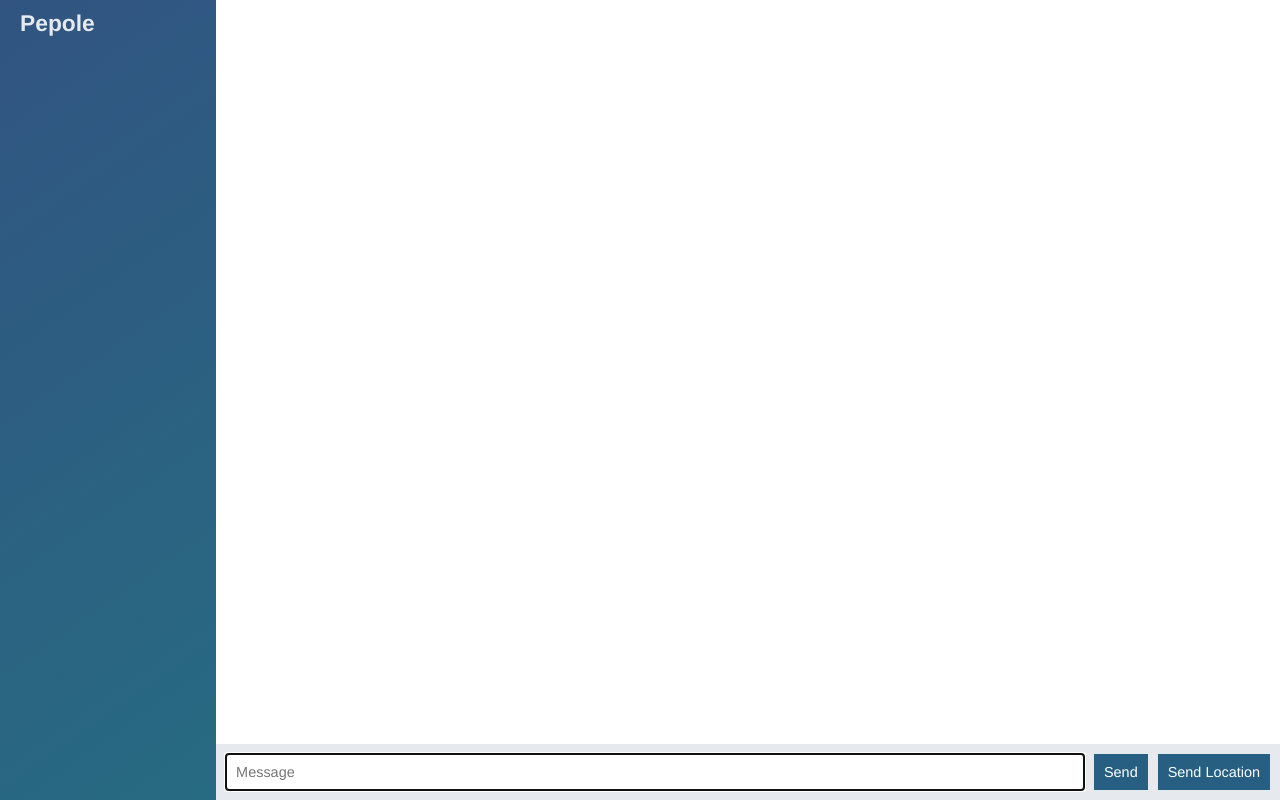
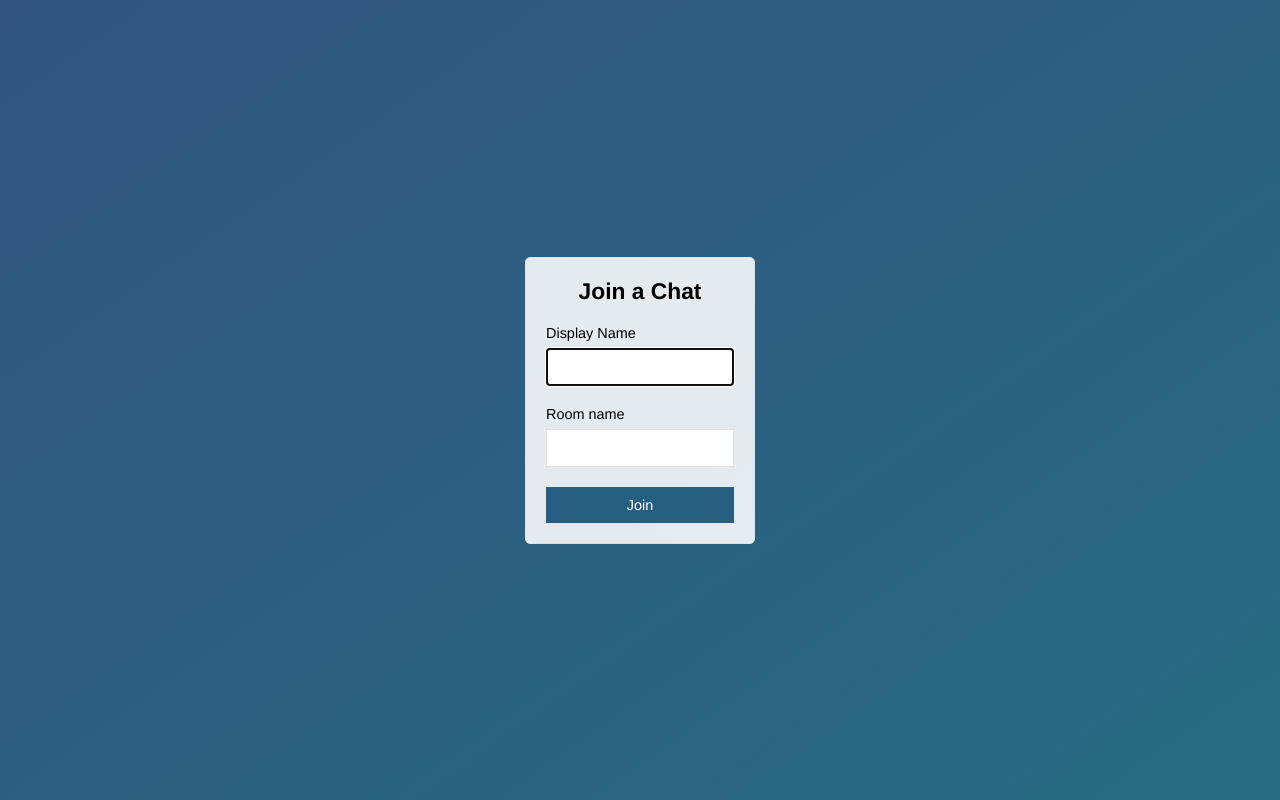
Before and after one commit to abhijadhavin/node-course-2-chat-app, a website: page public/index.html in a window 1280 px wide. Drawn offline with nearby package versions, Linux system fonts and the light colour scheme; no server answers.

Commit message:
Add join page that submits to chat.html

```diff
--- a/public/index.html
+++ b/public/index.html
@@ -1,50 +1,29 @@
 <!DOCTYPE html>
 <html>
 <head>
-	<meta charset="utf-8" />
+	<meta charset="utf-8">
+	<title>JOIN | ChatApp</title>
+	<meta  name="viewport" content="width=device-width, initial-scale=1, user-scalable=no">
 	<link rel="stylesheet" type="text/css" href="/css/styles.css">
 </head>
-<body class="chat">
-	<div class="chat__sidebar">
-		<h3>Pepole</h3>
-		<div id="users"></div>
+<body class="centered-form">
+	<div class="centered-form__form">
+		<form action="/chat.html">
+			<div class="form-field">
+				<h3>Join a Chat</h3>
+			</div>
+			<div class="form-field">
+				<label> Display Name</label>
+				<input type="text" name="name" autofocus="">
+			</div>
+			<div class="form-field">
+				<label>Room name</label>
+				<input type="text" name="Room">
+			</div>
+			<div class="form-field">
+				 <button>Join</button>
+			</div>
+		</form>
 	</div>
-	<div class="chat__main">
-		<ol id="messages" class="chat__messages"></ol>
-		<div class="chat__footer">
-			<form id="message-from">
-				<input type="text" name="message" placeholder="Message" autofocus autocomplete="off" />
-				<button>Send</button>
-			</form>
-			<button id="send-location"> Send Location </button>
-		</div>
-	</div>
-	<script id="message-template" type="text/template">
-		<li class="message">
-			<div class="message__title">
-				<h4>{{from}}</h4>
-				<span>{{createdAt}}</span>
-			</div>
-			<div class="message__body">
-				<p>{{text}}</p>
-			</div>
-		</li>
-	</script>
-	<script id="location-message-template" type="text/template">
-		<li class="message">
-			<div class="message__title">
-				<h4>{{from}}</h4>
-				<span>{{createdAt}}</span>
-			</div>
-			<div class="message__body">
-				<a href="{{url}}" target="_blank"> My Current Location</a>
-			</div>
-		</li>
-	</script>
-	<script src="/socket.io/socket.io.js" > </script>
-	<script src="/js/libs/jquery-3.4.1.min.js" > </script>
-	<script src="/js/libs/moment.js" > </script>
-	<script src="/js/libs/mustache.js" > </script>
-	<script src="/js/index.js" > </script>
 </body>
 </html>
```
Also changed, not shown: public/chat.html (added, +52 -0 lines), public/js/chat.js (renamed from public/js/index.js).
